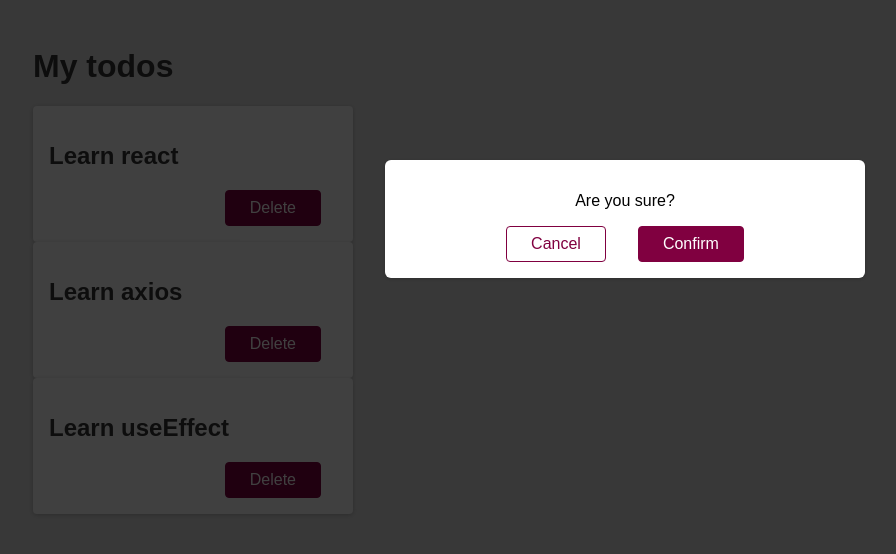
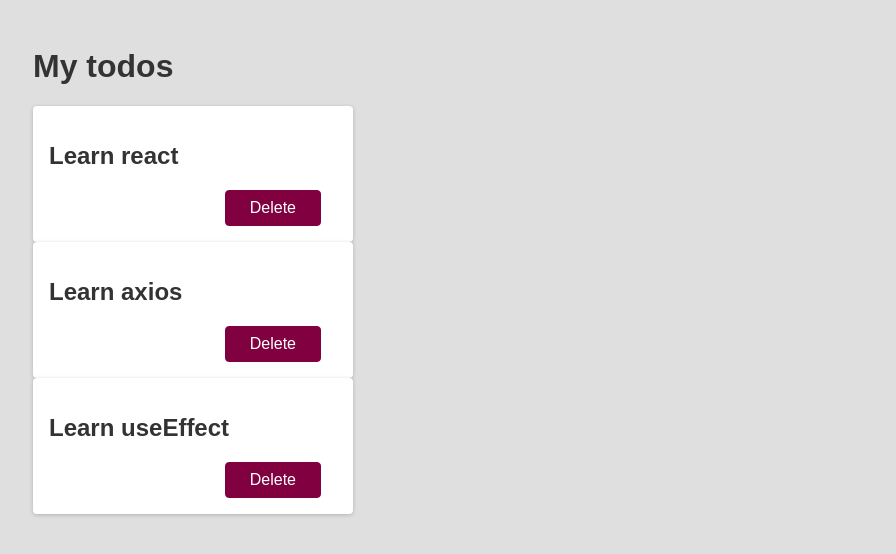
Before and after one commit to buentellopc/react-course, a React (Create React App) app: page / in a window 1280 px wide. Shown: the top 554 px of the page, without its empty margins (15-911 px from the left). Built offline with nearby package versions, Linux system fonts and the light colour scheme.

Commit message:
Introducing state

```diff
--- a/src/App.js
+++ b/src/App.js
@@ -10,8 +10,6 @@
       <Todo text="Learn react" />
       <Todo text="Learn axios" />
       <Todo text="Learn useEffect" />
-      <Modal />
-      <Backdrop />
     </div>
   );
 }
--- a/src/components/Todo.js
+++ b/src/components/Todo.js
@@ -1,5 +1,12 @@
+import { useState } from "react";
+import Backdrop from "./Backdrop";
+import Modal from "./Modal";
+
 export default function Todo(props) {
+  const [modalIsOpen, setModalIsOpen] = useState(false);
+
   function deleteHandler() {
+    setModalIsOpen(true);
     console.log(props.text);
   }
   return (
@@ -10,6 +17,8 @@
           Delete
         </button>
       </div>
+      {modalIsOpen && <Modal />}
+      {modalIsOpen && <Backdrop />}
     </div>
   );
 }
```
